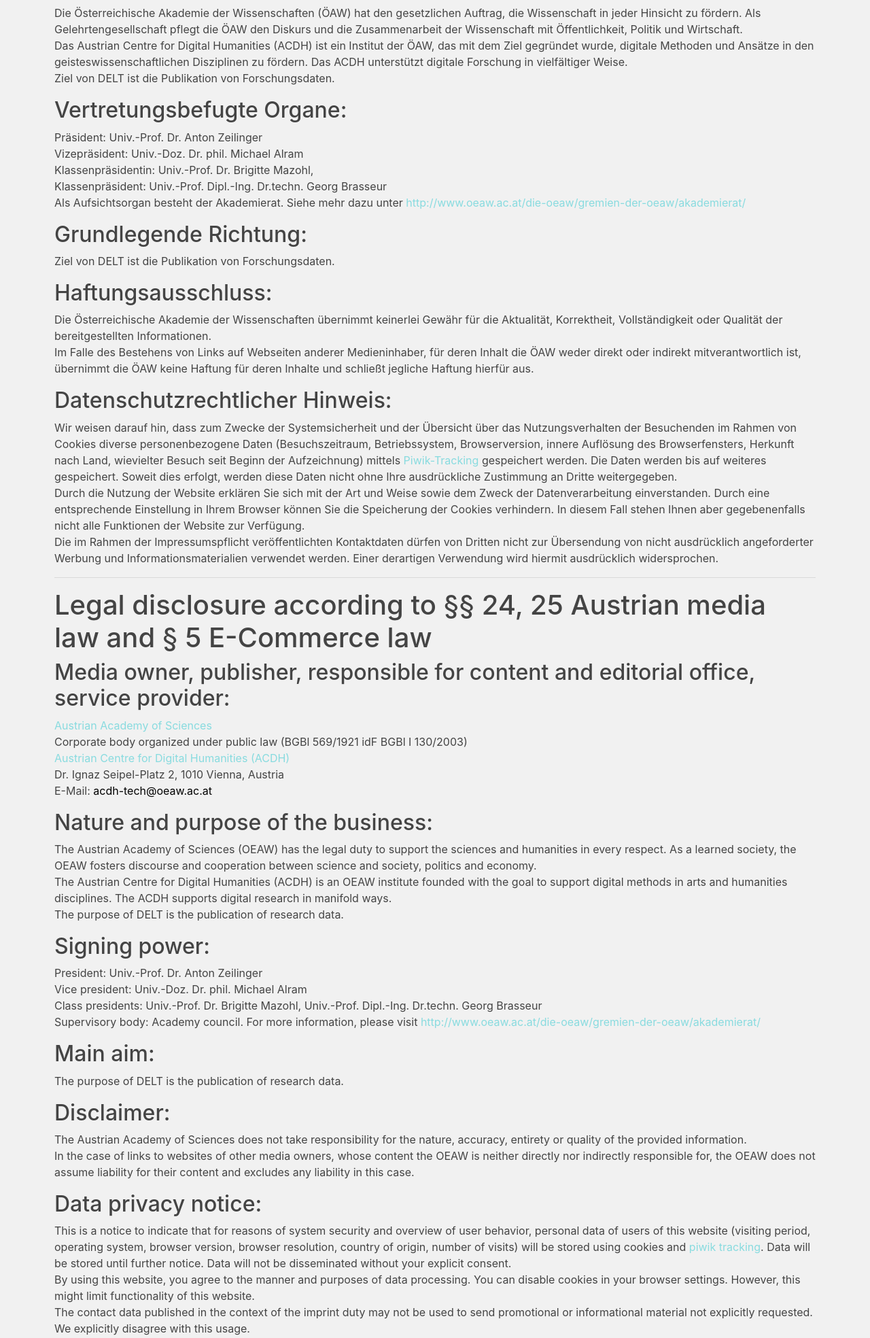
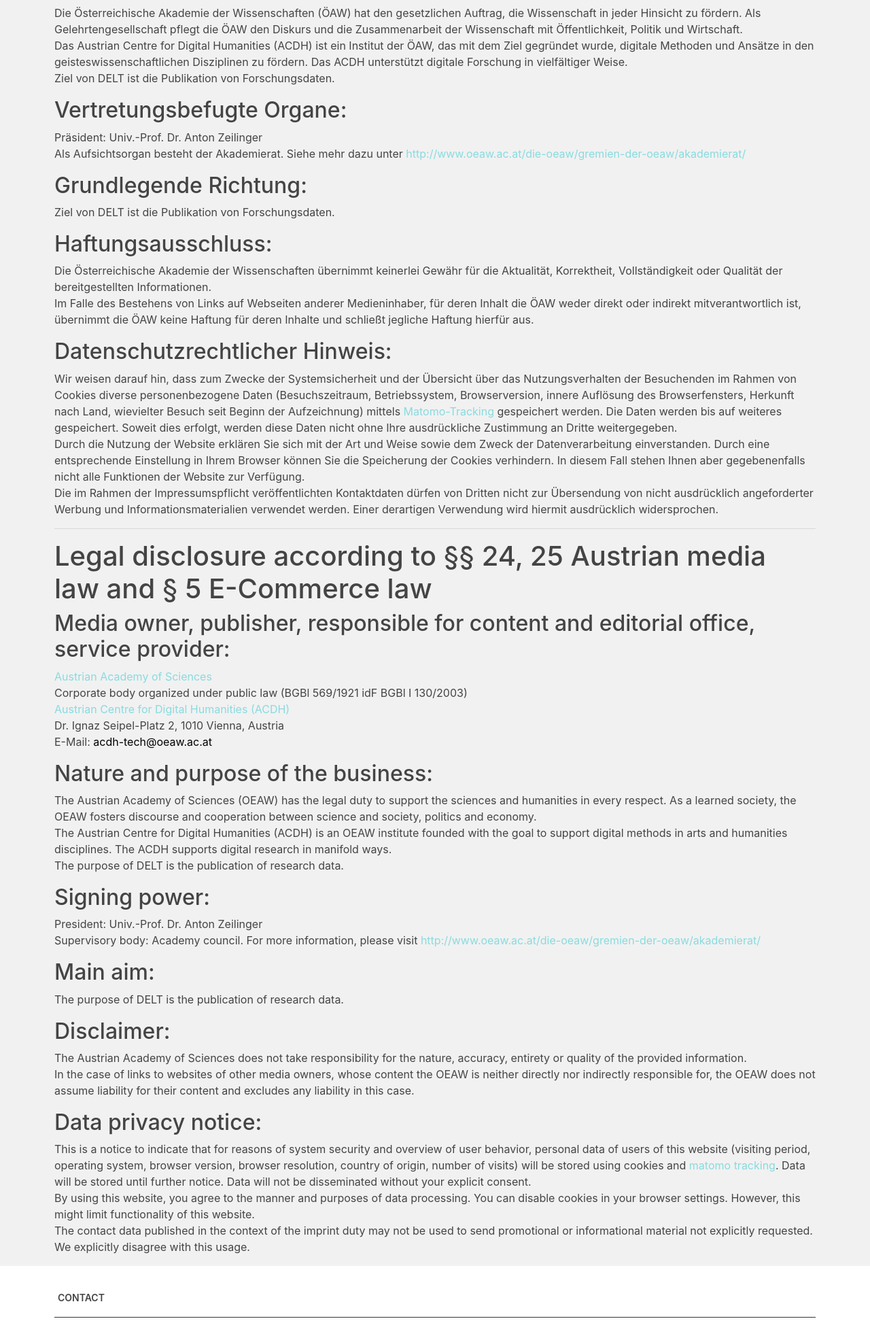
Before and after one commit to acdh-oeaw/delt, a Django app: page /imprint/ in a window 1280 px wide. Shown: the part 530-2498 px from the top of the page at 68% size. Run offline with Django 3.2, Linux system fonts and the light colour scheme; some libraries are stand-ins or nearby versions.

Commit message:
adapted imprint

```diff
--- a/webpage/templates/webpage/imprint.html
+++ b/webpage/templates/webpage/imprint.html
@@ -32,9 +32,6 @@
         <h2>Vertretungsbefugte Organe:</h2>
         <p>
             Präsident: Univ.-Prof. Dr. Anton Zeilinger<br/>
-            Vizepräsident: Univ.-Doz. Dr. phil. Michael Alram<br/>
-            Klassenpräsidentin: Univ.-Prof. Dr. Brigitte Mazohl, <br/>
-            Klassenpräsident: Univ.-Prof. Dipl.-Ing. Dr.techn. Georg Brasseur<br/>
             Als Aufsichtsorgan besteht der Akademierat. Siehe mehr dazu unter
             <a href="http://www.oeaw.ac.at/die-oeaw/gremien-der-oeaw/akademierat/">
                 http://www.oeaw.ac.at/die-oeaw/gremien-der-oeaw/akademierat/
@@ -66,7 +63,7 @@
             Nutzungsverhalten der Besuchenden im Rahmen von Cookies diverse personenbezogene Daten
             (Besuchszeitraum, Betriebssystem, Browserversion, innere Auflösung des Browserfensters,
             Herkunft nach Land, wievielter Besuch seit Beginn der Aufzeichnung) mittels
-            <a href="http://piwik.org/">Piwik-Tracking</a> gespeichert werden. Die Daten werden bis
+            <a href="http://matomo.org/">Matomo-Tracking</a> gespeichert werden. Die Daten werden bis
             auf weiteres gespeichert. Soweit dies erfolgt, werden diese Daten nicht ohne Ihre
             ausdrückliche Zustimmung an Dritte weitergegeben.<br/>
             Durch die Nutzung der Website erklären Sie sich mit der Art und Weise sowie dem Zweck
@@ -106,8 +103,6 @@
         <h2>Signing power:</h2>
         <p>
             President: Univ.-Prof. Dr. Anton Zeilinger<br/>
-            Vice president: Univ.-Doz. Dr. phil. Michael Alram<br/>
-            Class presidents: Univ.-Prof. Dr. Brigitte Mazohl, Univ.-Prof. Dipl.-Ing. Dr.techn. Georg Brasseur<br/>
             Supervisory body:  Academy council. For more information, please visit
             <a href="http://www.oeaw.ac.at/die-oeaw/gremien-der-oeaw/akademierat/">
                 http://www.oeaw.ac.at/die-oeaw/gremien-der-oeaw/akademierat/
@@ -136,7 +131,7 @@
             This is a notice to indicate that for reasons of system security and overview of user
             behavior, personal data of users of this website (visiting period, operating system,
             browser version, browser resolution, country of origin, number of visits) will be stored
-            using cookies and <a href="http://piwik.org/">piwik tracking</a>. Data will be stored
+            using cookies and <a href="http://matomo.org/">matomo tracking</a>. Data will be stored
             until further notice. Data will not be disseminated without your explicit consent.<br/>
             By using this website, you agree to the manner and purposes of data processing. You can
             disable cookies in your browser settings. However, this might limit functionality of
```
